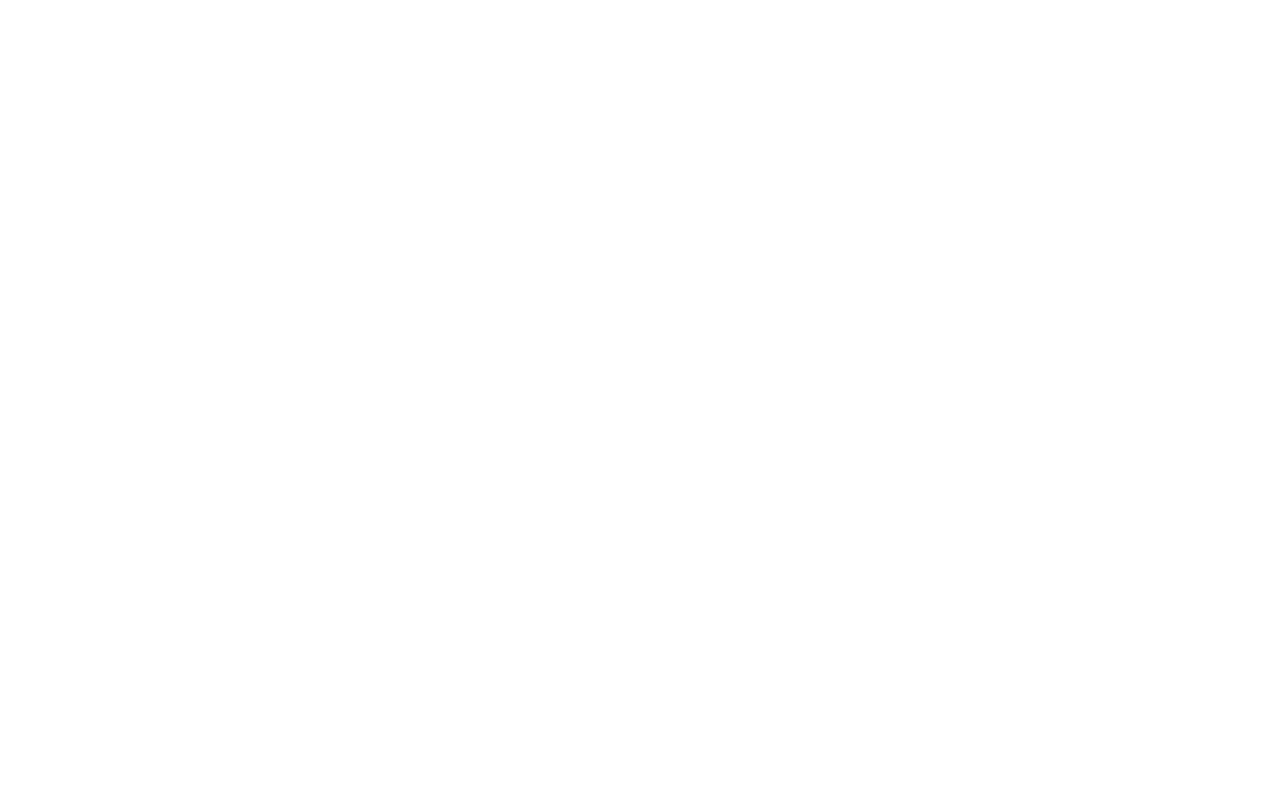
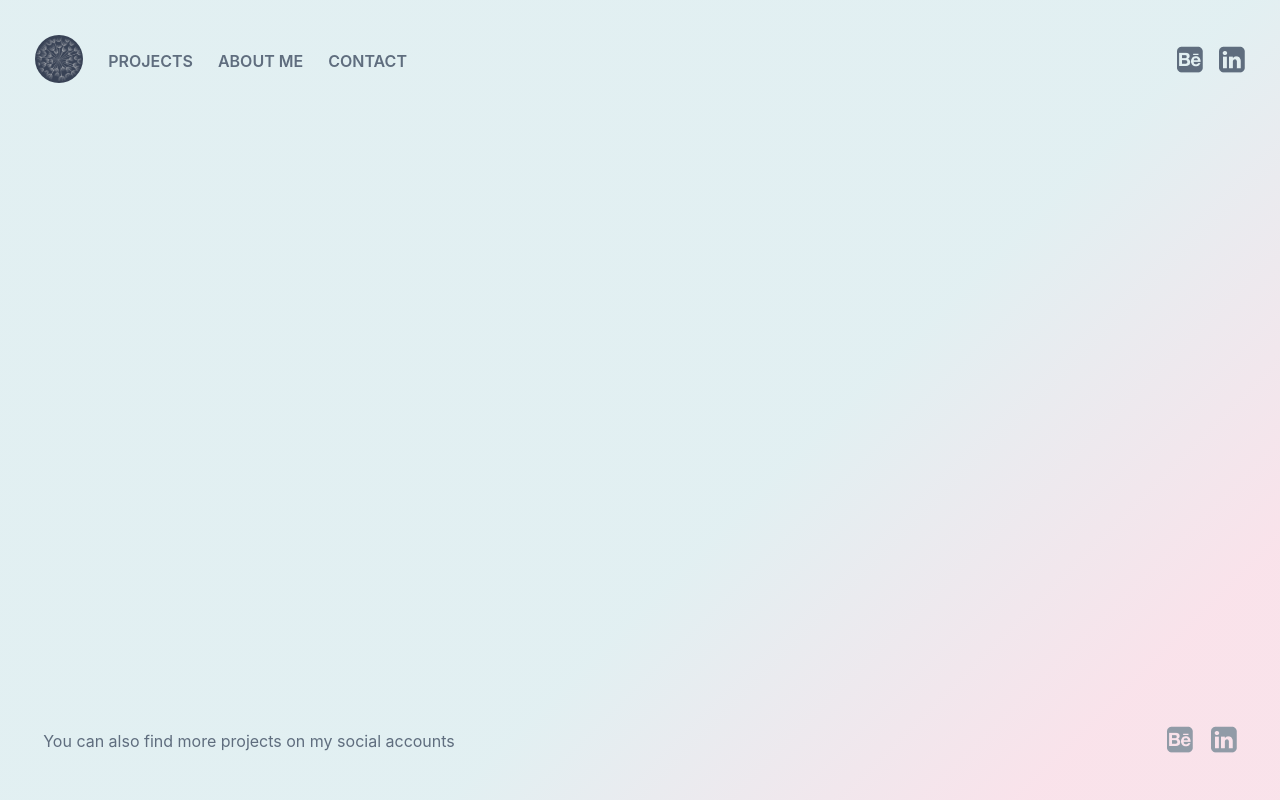
Before and after one commit to bervalim/portfolio-Isabella, a React (Vite) app: page /adivisor-case-study in a window 1280 px wide. Before the commit this address had no page. Built offline with nearby package versions, Linux system fonts and the light colour scheme.

Commit message:
implementing advisor case study page

```diff
--- a/src/components/AdvisorSection/index.tsx
+++ b/src/components/AdvisorSection/index.tsx
@@ -51,7 +51,7 @@ export const AdvisorSection = () => {
                             <span className="paragraph seven">UX Research</span>
                         </div>
 
-                        <Link to="" className={style.caseStudyLink}>
+                        <Link to="/adivisor-case-study" className={style.caseStudyLink}>
                             <span className="paragraph six">View Case Study</span>
                             <FiArrowUpRight size={19} />
                         </Link>
--- /dev/null
+++ b/src/pages/AdvisorCaseStudy/index.tsx
@@ -0,0 +1,9 @@
+import { DefaultTemplate } from "../../components/DefaultTemplate"
+
+export const AdvisorCaseStudy = () => {
+    return(
+        <DefaultTemplate>
+            <></>
+        </DefaultTemplate>
+    )
+}
--- a/src/pages/Projects/index.tsx
+++ b/src/pages/Projects/index.tsx
@@ -7,7 +7,6 @@ import { IokeeSection } from "../../components/IokeeSection"
 export const Projects = () => {
     return(
         <DefaultTemplate>
-
             <AdvisorSection/>
             <ClusterSection/>
             <IokeeSection/>
--- a/src/routes/index.tsx
+++ b/src/routes/index.tsx
@@ -3,6 +3,7 @@ import { HomePage } from "../pages/HomePage"
 import { Contact } from "../pages/Contact"
 import { AboutMe } from "../pages/AboutMe"
 import { Projects } from "../pages/Projects"
+import { AdvisorCaseStudy } from "../pages/AdvisorCaseStudy"
 
 export const RoutesMain = () => {
     return (
@@ -11,7 +12,7 @@ export const RoutesMain = () => {
             <Route path="/contact" element={<Contact/>}/>
             <Route path="/aboutMe" element={<AboutMe/>}/>
             <Route path="/projects" element={<Projects/>}/>
-            {/* <Route path="/"/> */}
+            <Route path="/adivisor-case-study" element={<AdvisorCaseStudy/>}/>
         </Routes>
     )
 }
```
